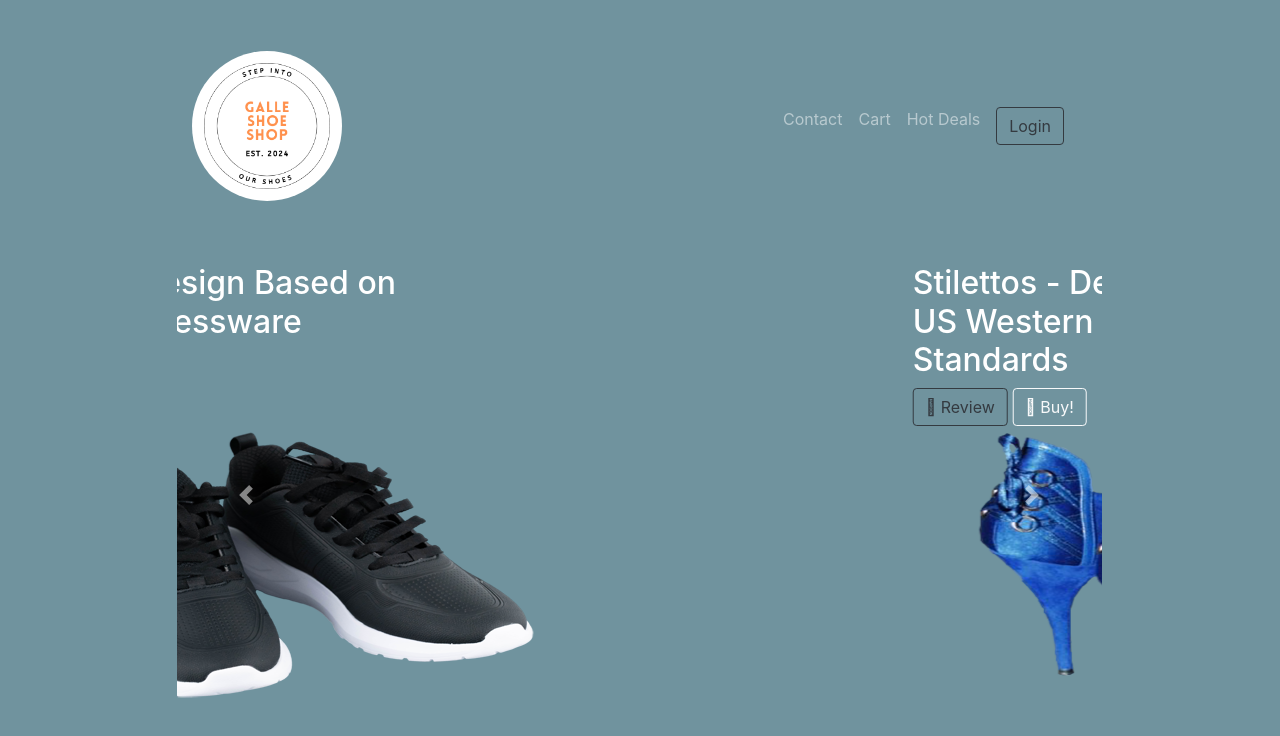
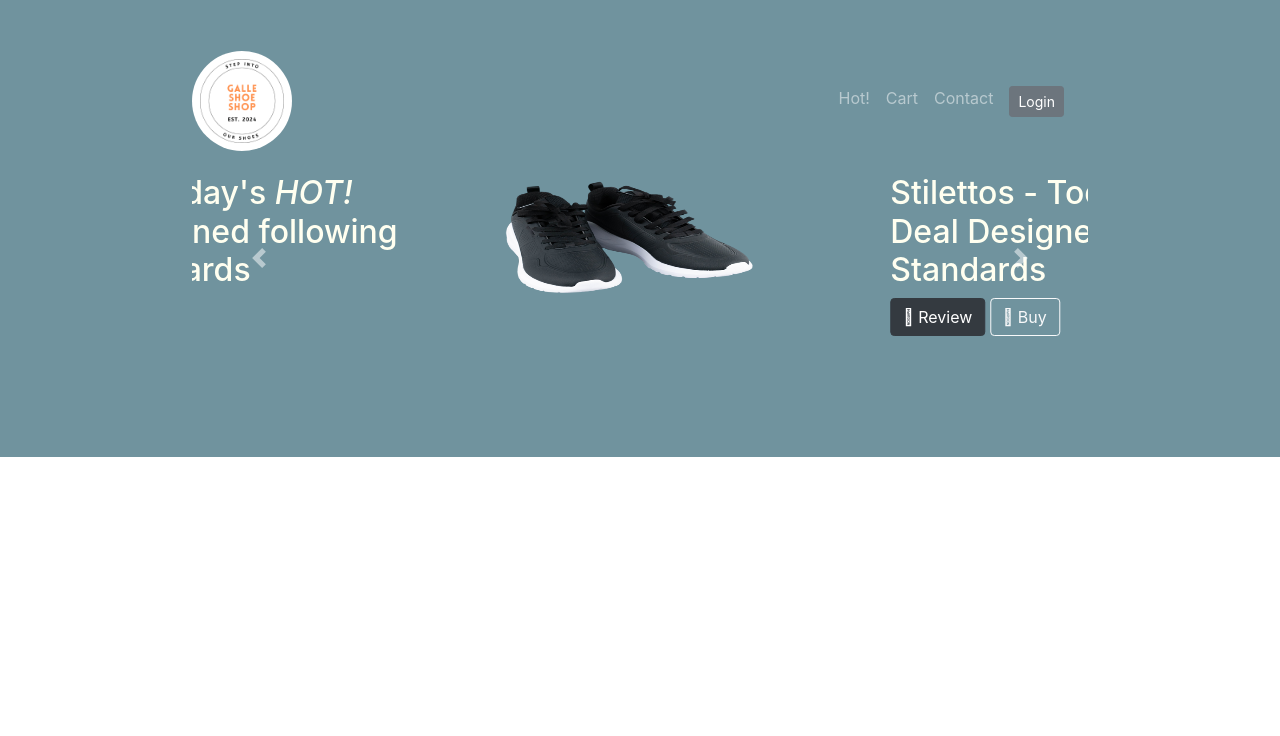
Before and after one commit to sonnyseanweerasekera/shoeshop, a plain HTML site: page index.html in a window 1280 px wide. Drawn offline with nearby package versions, Linux system fonts and the light colour scheme.

Commit message:
Upload_26-03-2024

```diff
--- a/css/style.css
+++ b/css/style.css
@@ -1,17 +1,13 @@
 /* ************************************** Utilities Classes ************************************** */
 
-/* .spacing
-    {
-      padding: 7% 15%;
-    } */
 
 
 /* **************************************** Title Section **************************************** */
 
 .logo-img
 {
-    width: 30%;
-    height: 30%;
+    width: 20%;
+    height: 20%;
     border-radius: 100%;
 }
 
@@ -24,17 +20,20 @@
 .navbar
     {
       padding-left: 0;
-      margin-bottom: 50px;
+      margin-bottom: 10px;
     }
 
-.navbar-brand
+.hotdeal-text
     {
-      font-size: 2.5rem;
-      font-weight: bolder;
-      font-family:'Trebuchet MS', 'Lucida Sans Unicode', 'Lucida Grande', 'Lucida Sans', Arial, sans-serif;
+
+      color: ivory;
+
     }
 
-.title-info
+.testimonial-image
     {
-      color: #ffffff;
+      margin-top: 5px;
+      height: 75%;
+      width: 75%;
+
     }
--- a/index.html
+++ b/index.html
@@ -15,11 +15,10 @@
 
     </head>
 
-    <body>
 
         <!-- **************************************** Title Section **************************************** -->
 
-        <section id="title">
+        <div id="title">
 
             <nav class="navbar navbar-expand-lg navbar-dark">
 
@@ -39,7 +38,7 @@
                     <ul class="navbar-nav ml-auto">
 
                         <li class="nav-item">
-                        <a class="nav-link" href="#">Contact</a>
+                        <a class="nav-link" href="#">Hot!</a>
                         </li>
 
                         <li class="nav-item">
@@ -47,11 +46,11 @@
                         </li>
 
                         <li class="nav-item">
-                            <a class="nav-link" href="#">Hot Deals</a>
+                            <a class="nav-link" href="#">Contact</a>
                         </li>
 
                         <li class="nav-item">
-                            <a class="nav-link" href="#"><button class="btn btn-outline-dark">Login</button></a>
+                            <a class="nav-link" href="#"><button class="btn btn-secondary btn-sm">Login</button></a>
                         </li>
 
                     </ul>
@@ -60,43 +59,49 @@
 
             </nav>
 
-            <div class="row title-info">
+        <!-- **************************************** Carousel Start **************************************** -->
 
-                <div class="carousel slide" data-ride="carousel" id="gss-carousel">
+            <div class="carousel slide" data-ride="carousel" id="gss-carousel">
 
-                    <div class="carousel-inner">
+                <div class="carousel-inner">
 
-                        <div class="carousel-item spacing active">
+                    <div class="carousel-item active">
+
+                        <div class="row">
 
                             <div class="col-md-6">
 
-                                <h2 class="hotdeal-text-text">Milanos - Design Based on Italian Businessware Standards </h2>
+                                <h2 class="hotdeal-text">Milanos - Today's <em>HOT!</em> Deal is Designed following Italian Standards</h2>
 
-                                <button class="btn btn-outline-light"><i class="fal fa-eye"></i> Review</button>
-                                <button class="btn btn-outline-light btn-download"><i class="fal fa-cart-arrow-down"></i> Buy!</button>
+                                <button class="btn btn-dark"><i class="fal fa-eye"></i> Review</button>
+                                <button class="btn btn-outline-light btn-download"><i class="fal fa-cart-arrow-down"></i> Buy</button>
 
                             </div>
 
-                            <div class="col-md-6">
+                            <div class="col-md-6 ">
 
-                                <img src="images/shoes_men_nobg_600x300_007.png" alt="Shoe Img">
+                                <img class="testimonial-image" src="images/shoes_men_nobg_600x300_007.png" alt="Shoe Img">
 
                             </div>
 
                         </div>
 
-                        <div class="carousel-item spacing">
+                    </div>
+
+                    <div class="carousel-item">
+
+                        <div class="row">
 
                             <div class="col-md-6">
 
-                                <h2 class="hotdeal-text-text">Stilettos - Design Based on US Western Classics Standards</h2>
+                                <h2 class="hotdeal-text">Stilettos - Today's <em>HOT!</em> Deal Designed to US Classic Standards</h2>
 
-                                <button class="btn btn-outline-dark btn-download"><i class="fal fa-eye"></i> Review</button>
-                                <button class="btn btn-outline-light btn-download"><i class="fal fa-cart-arrow-down"></i> Buy!</button>
+                                <button class="btn btn-dark"><i class="fal fa-eye"></i> Review</button>
+                                <button class="btn btn-outline-light btn-download"><i class="fal fa-cart-arrow-down"></i> Buy</button>
 
                             </div>
 
-                            <div class="col-md-6">
+                            <div class="col-md-6 ">
 
                                 <img class="testimonial-image" src="images/shoes_women_nobg_600x300_006.png" alt="Ladies Shoe">
 
@@ -104,14 +109,18 @@
 
                         </div>
 
-                        <div class="carousel-item spacing">
+                    </div>
+
+                    <div class="carousel-item">
+
+                        <div class="row">
 
                             <div class="col-md-6">
 
-                                <h2 class="hotdeal-text">Sneakers - Design Based to Rival all by German Standards</h2>
+                                <h2 class="hotdeal-text">Sneakers - Today's <em>HOT!</em> Deal Designed to German Standards</h2>
 
-                                <button class="btn btn-outline-dark btn-download"><i class="fal fa-eye"></i> Review</button>
-                                <button class="btn btn-outline-light btn-download"><i class="fal fa-cart-arrow-down"></i> Buy!</button>
+                                <button class="btn btn-dark"><i class="fal fa-eye"></i> Review</button>
+                                <button class="btn btn-outline-light btn-download"><i class="fal fa-cart-arrow-down"></i> Buy</button>
 
                             </div>
 
@@ -125,33 +134,31 @@
 
                     </div>
 
-                    <a class="carousel-control-prev" href="#gss-carousel"
-                    role="button" data-slide="prev">
+                </div>
 
+                <a class="carousel-control-prev" href="#gss-carousel" role="button" data-slide="prev">
                     <span class="carousel-control-prev-icon" aria-hidden="true"></span>
                     <span class="sr-only">Previous</span>
+                </a>
 
-                    </a>
-
-                    <a class="carousel-control-next" href="#gss-carousel"
-                    role="button" data-slide="next">
-
+                <a class="carousel-control-next" href="#gss-carousel" role="button" data-slide="next">
                     <span class="carousel-control-next-icon" aria-hidden="true"></span>
                     <span class="sr-only">Next</span>
+                </a>
 
-                    </a>
+            </div>
 
-                </div>
+        <!-- ***************************************** Carousel End ***************************************** -->
 
         </section>
 
-        <!-- ***************************************** Mid Section ***************************************** -->
+        <!-- ****************************************** Mid Section ***************************************** -->
 
         <section>
 
         </section>
 
-        <!-- ***************************************** End Section ***************************************** -->
+        <!-- ****************************************** End Section ***************************************** -->
 
 
         <script src="https://code.jquery.com/jquery-3.2.1.slim.min.js" integrity="sha384-KJ3o2DKtIkvYIK3UENzmM7KCkRr/rE9/Qpg6aAZGJwFDMVNA/GpGFF93hXpG5KkN" crossorigin="anonymous"></script>
```
